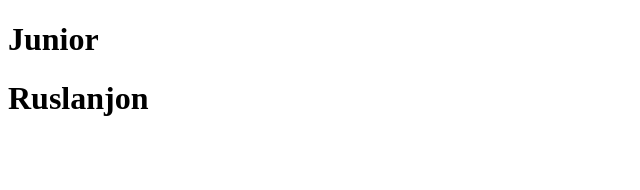
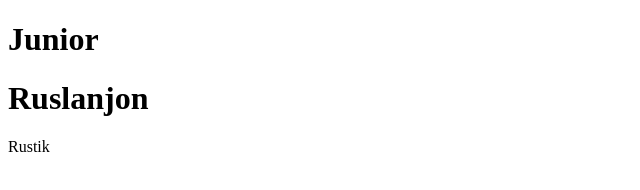
Before and after one commit to sodatovruslan/Lisence, a plain HTML site: page index.html in a window 1280 px wide. Shown: the full height of the page, 0-640 px from the left. Drawn offline with Linux system fonts and the light colour scheme.

Commit message:
add paragrephe

```diff
--- a/index.html
+++ b/index.html
@@ -8,5 +8,6 @@
 <body>
 	<h1>Junior</h1>
 	<h1>Ruslanjon</h1>
+	<p>Rustik</p>
 </body>
 </html>
```
